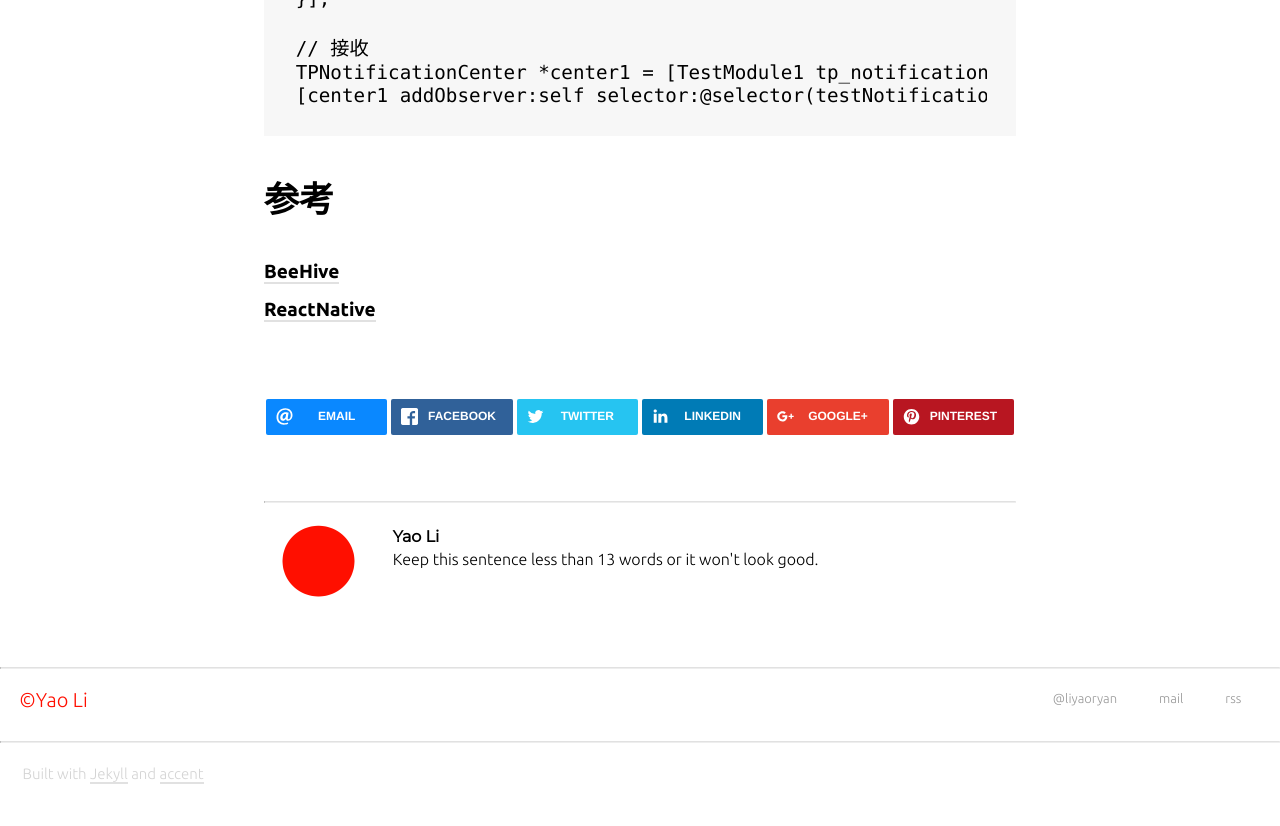
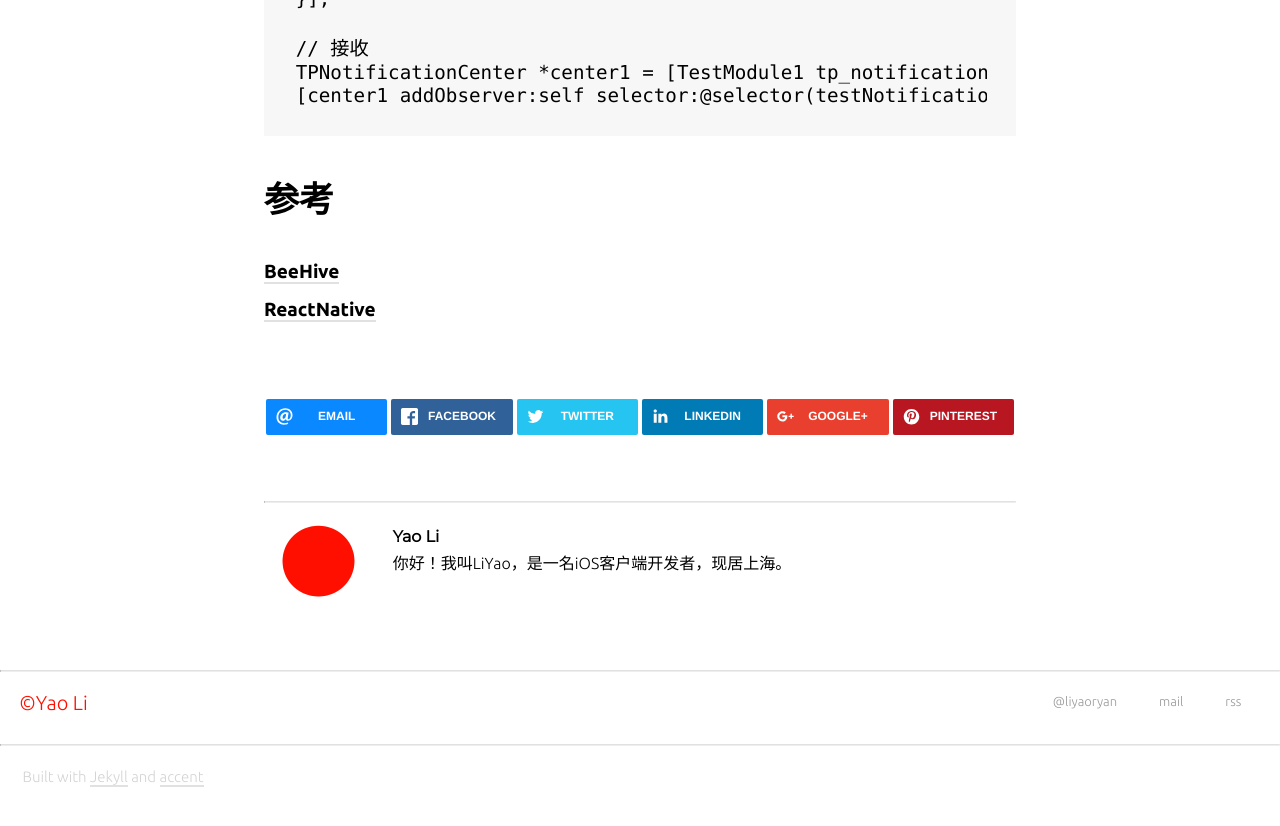
Before and after one commit to RyanLeeLY/RyanLeeLY.github.io, a Jekyll site: the page built from _posts/2018-04-16-tinypart.markdown, in a window 1280 px wide and 900 px high, scrolled down 5552 px. Shown: the top 826 px of the window. Built offline with Jekyll 4.4.1, drawn with Linux system fonts in a browser that asks for light colours; nearby versions of some CDN libraries; comment, search, counter and statistics services are not loaded.

Commit message:
update stub

```diff
--- a/_config.yml
+++ b/_config.yml
@@ -34,7 +34,7 @@ comments: true
 # Note that about_footer should be true if you want
 # to see author information at the bottom of each post
 about_stub: >
-    Keep this sentence less than 13 words or it won't look good.
+    你好！我叫LiYao，是一名iOS客户端开发者，现居上海。
 
 about_footer: true
 
```
